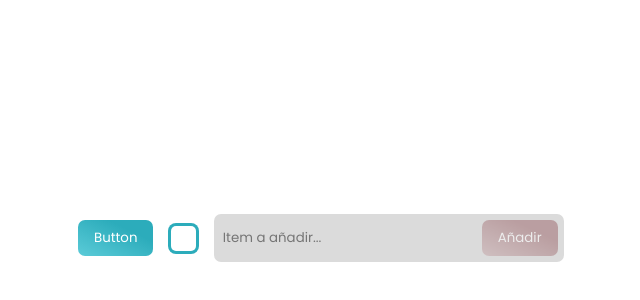
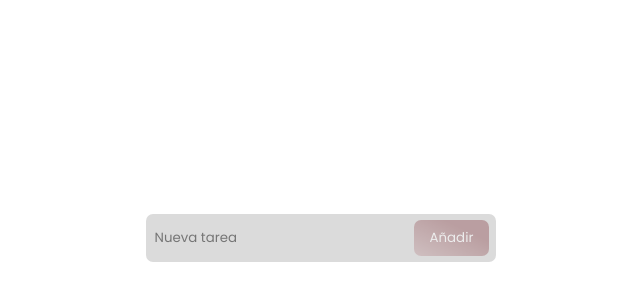
Before and after one commit to danivalls/vue-todo-app, a Vue app: page / in a window 1280 px wide. Shown: the part 162-462 px from the top of the page, without its empty margins (319-959 px from the left). Built offline with nearby package versions, Linux system fonts and the light colour scheme.

Commit message:
Add task input created

```diff
--- a/src/App.vue
+++ b/src/App.vue
@@ -1,36 +1,16 @@
 <template>
   <div id="app">
-    <ui-button label="Button" @click="onClick" :disabled="check" />
-
-    <ui-checkbox v-model="check" />
-
-    <ui-input
-      v-model="inputValue"
-      placeholder="Item a añadir..."
-      :disabled="check"
-      @enter="inputValue = undefined"
-    >
-      <ui-button
-        label="Añadir"
-        type="negative"
-        @click="inputValue = undefined"
-        :disabled="!inputValue"
-      />
-    </ui-input>
+    <the-add-task-input />
   </div>
 </template>
 
 <script>
-import uiButton from "@/components/ui/uiButton";
-import uiCheckbox from "@/components/ui/uiCheckbox";
-import uiInput from "@/components/ui/uiInput";
+import TheAddTaskInput from "@/components/TheAddTaskInput";
 
 export default {
   name: "App",
   components: {
-    uiButton,
-    uiCheckbox,
-    uiInput
+    TheAddTaskInput
   },
 
   data() {
--- /dev/null
+++ b/src/components/TheAddTaskInput.vue
@@ -0,0 +1,46 @@
+<template>
+  <div>
+    <ui-input v-model="taskName" placeholder="Nueva tarea" @enter="onAddTask">
+      <ui-button
+        label="Añadir"
+        type="negative"
+        :disabled="!taskName"
+        @click="onAddTask"
+      />
+    </ui-input>
+  </div>
+</template>
+
+<script>
+import uiInput from "./ui/uiInput";
+import uiButton from "./ui/uiButton";
+
+export default {
+  name: "TheAddTaskInput",
+  components: {
+    uiInput,
+    uiButton
+  },
+
+  data() {
+    return {
+      taskName: undefined
+    };
+  },
+
+  computed: {
+    newTask() {
+      return { checked: false, name: this.taskName };
+    }
+  },
+
+  methods: {
+    onAddTask() {
+      this.$emit("newTask", this.newTask);
+      this.taskName = undefined;
+    }
+  }
+};
+</script>
+
+<style lang="scss" scoped></style>
```
